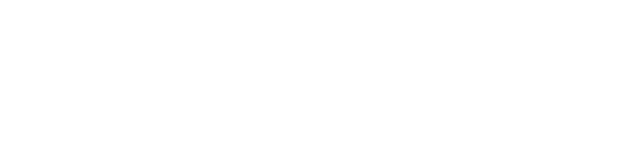
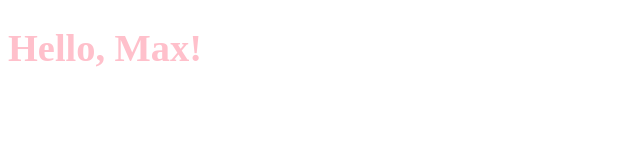
Before and after one commit to klosexxx/GitProject, a plain HTML site: page index.html in a window 1280 px wide. Shown: the whole page, without its empty margins (0-640 px from the left). Drawn offline with Linux system fonts and the light colour scheme.

Commit message:
add Style

```diff
--- a/index.html
+++ b/index.html
@@ -4,8 +4,9 @@
   <meta charset="UTF-8">
   <meta name="viewport" content="width=device-width, initial-scale=1.0">
   <title>MyDocument</title>
+  <link rel="stylesheet" href="style.css" type="text/css"/>
 </head>
 <body>
-
+  <h1>Hello, Max!</h1>
 </body>
 </html>
--- /dev/null
+++ b/style.css
@@ -0,0 +1,4 @@
+body{
+  font-size: larger;
+  color: pink;
+}
```
